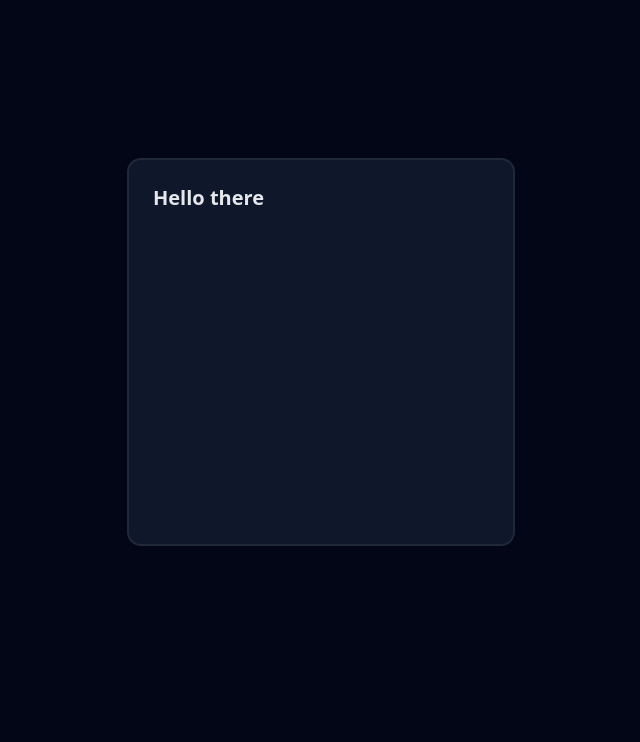
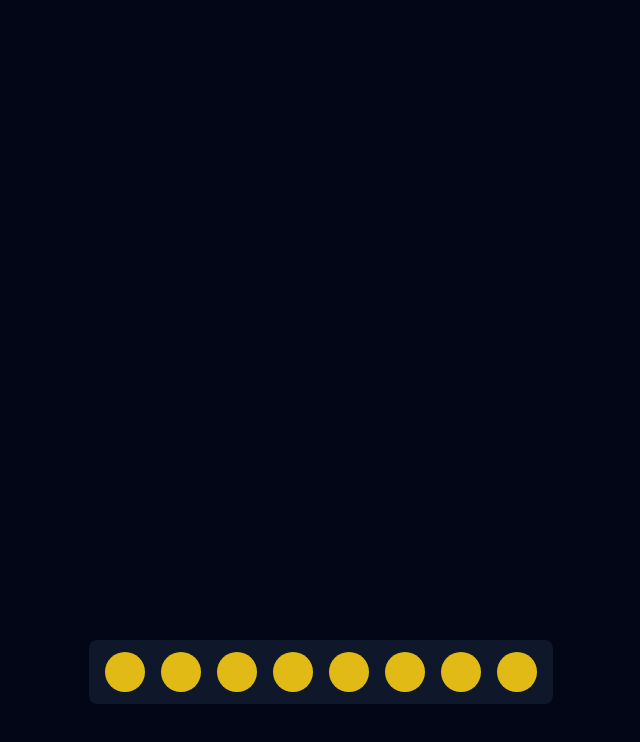
Before and after one commit to dimashilmawan/react-framer-motion, a React (Vite) app: page / in a window 1280 px wide. Shown: the top 742 px of the page, without its empty margins (319-959 px from the left). Built offline with nearby package versions, Linux system fonts and the light colour scheme.

Commit message:
edit macosdoc color dot

```diff
--- a/src/App.jsx
+++ b/src/App.jsx
@@ -8,6 +8,6 @@ import SpotLight from "./components/SpotLight";
 import Todos from "./components/Todos";
 
 const App = () => {
-	return <SpotLight />;
+	return <MacOSDock />;
 };
 export default App;
--- a/src/components/MacOSDock.jsx
+++ b/src/components/MacOSDock.jsx
@@ -18,7 +18,7 @@ const AppIcon = ({ mouseX }) => {
 		return val - boundsX - boundsWidth / 2;
 	});
 
-	const widthSync = useTransform(distance, [-150, 0, 150], [40, 80, 40]);
+	const widthSync = useTransform(distance, [-150, 0, 150], [40, 70, 40]);
 	const width = useSpring(widthSync, {
 		mass: 0.5,
 		stiffness: 150,
@@ -30,7 +30,7 @@ const AppIcon = ({ mouseX }) => {
 		<motion.div
 			ref={ref}
 			style={{ width }}
-			className="aspect-square w-12 rounded-full bg-indigo-400"
+			className="aspect-square w-12 cursor-pointer rounded-full bg-yellow-400/90"
 		/>
 	);
 };
@@ -41,7 +41,7 @@ const Dock = () => {
 		<motion.div
 			onMouseMove={e => mouseX.set(e.pageX)}
 			onMouseLeave={() => mouseX.set(Infinity)}
-			className="mx-auto flex h-16 items-end gap-4 rounded-lg bg-gray-300 p-4 pb-3"
+			className="mx-auto flex h-16 items-end gap-4 rounded-lg bg-slate-900 p-4 pb-3"
 		>
 			{[...Array(8).keys()].map(i => (
 				<AppIcon mouseX={mouseX} key={i} />
@@ -52,7 +52,7 @@ const Dock = () => {
 
 const MacOSDock = () => {
 	return (
-		<div className="flex h-screen w-full flex-col justify-end bg-gray-100 pb-24">
+		<div className="flex h-screen w-full flex-col justify-end bg-slate-950 pb-24">
 			<Dock />
 		</div>
 	);
```
